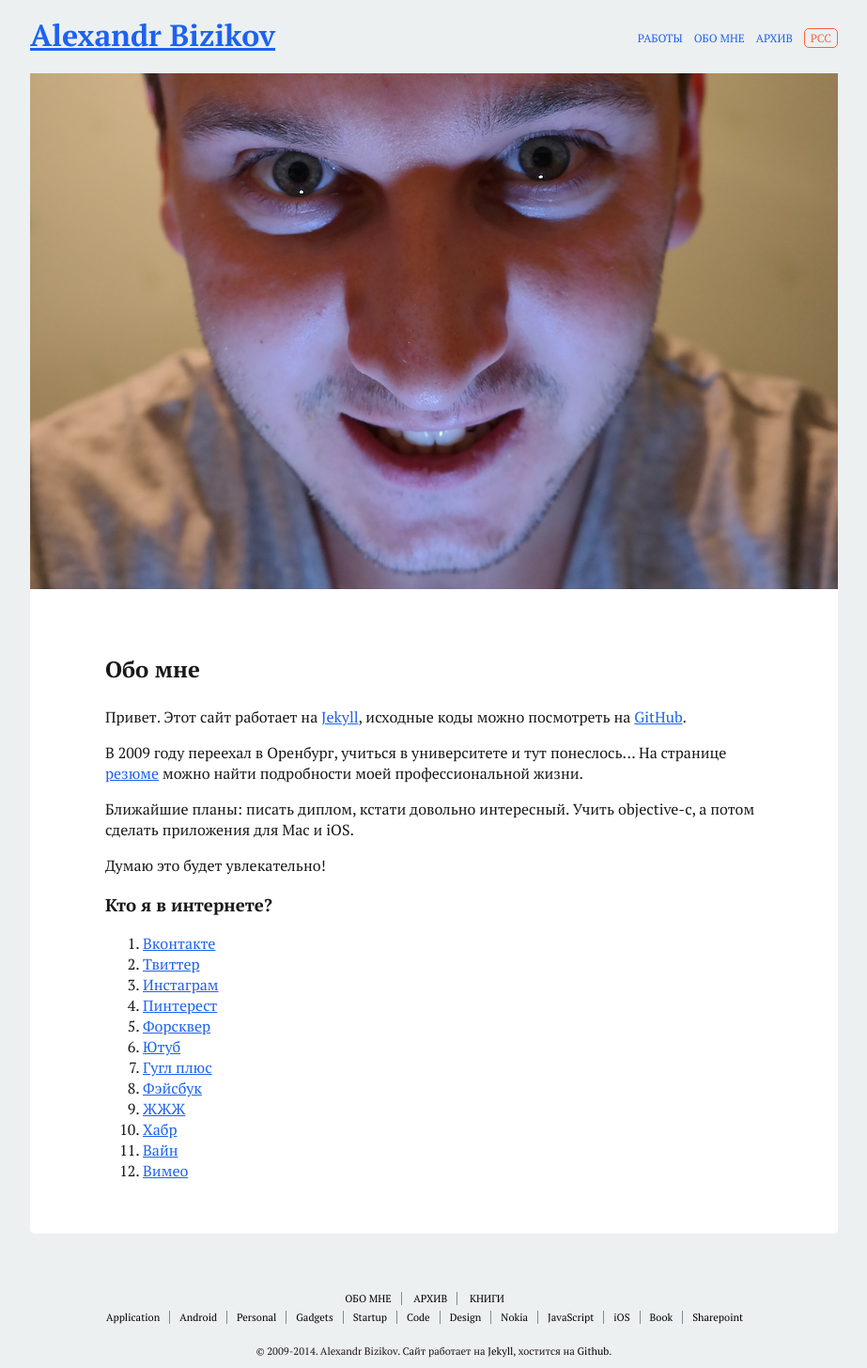
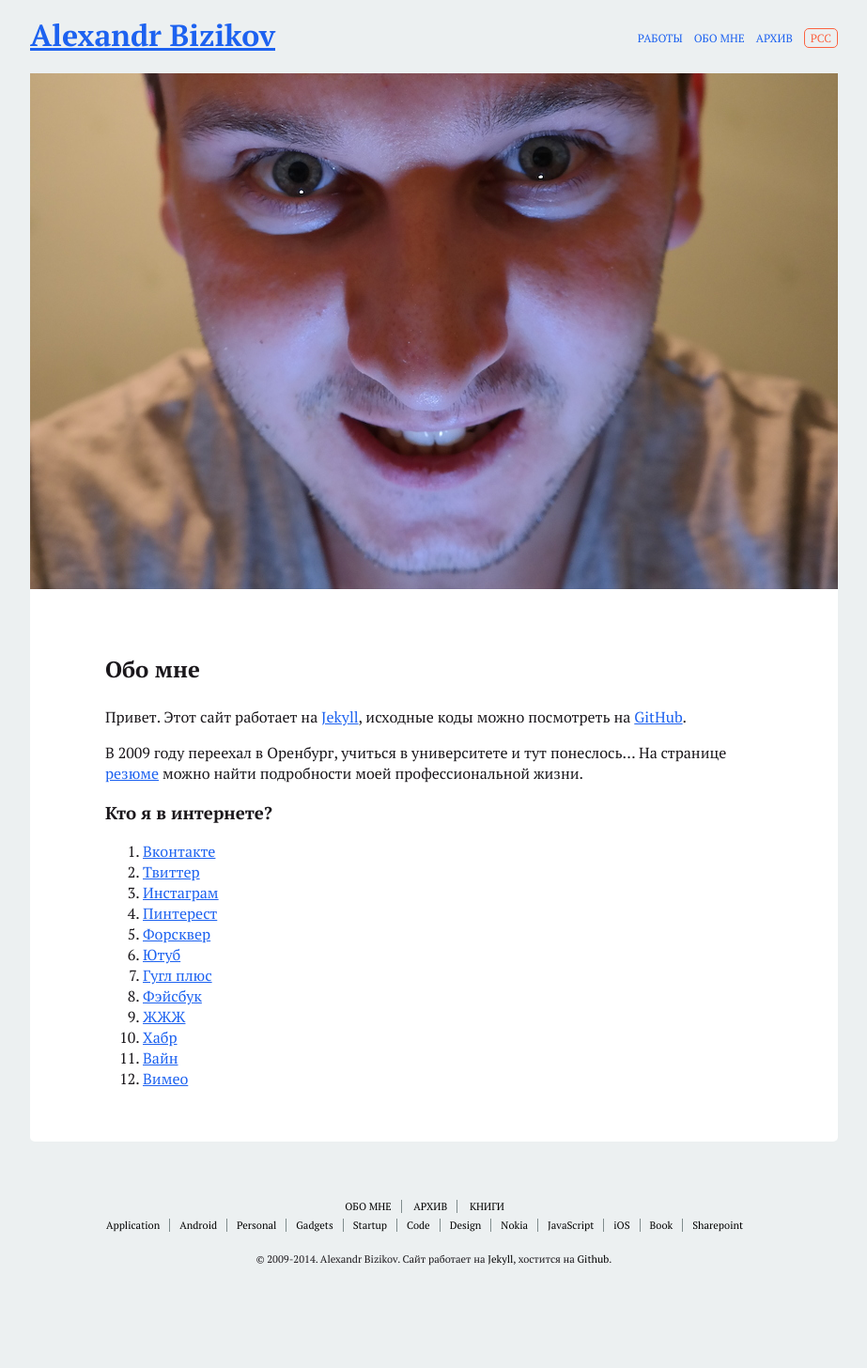
Before and after one commit to anna-vanlee/bizikov.ru, a Jekyll site: the page built from about/index.md, in a window 1280 px wide. Shown: the whole page at 94% size, without its empty margins (178-1101 px from the left). Built offline with Jekyll 4.4.1, drawn with Linux system fonts in a browser that asks for light colours; after the commit the page ends 1358 px from its top, so only the background shows below that.

Commit message:
upd about

```diff
--- a/about/index.md
+++ b/about/index.md
@@ -6,27 +6,21 @@
 description: Привет. Этот сайт работает на Jekyll, исходные коды можно посмотреть на GitHub.
 ---
 
-<p>Привет. Этот сайт работает на <a href="http://jekyllrb.com/">Jekyll</a>, исходные коды можно посмотреть
-    на <a href="https://github.com/bizikov/bizikov.ru">GitHub</a>.</p>
-<p>В 2009 году переехал в Оренбург, учиться в университете и тут понеслось... На странице <a
-        href="{{ site.url }}/about/resume">резюме</a> можно найти подробности
-    моей профессиональной жизни.</p>
-<p>Ближайшие планы: писать диплом, кстати довольно интересный. Учить objective-c, а потом сделать приложения для Mac и
-    iOS.</p>
-<p>Думаю это будет увлекательно!</p>
+Привет. Этот сайт работает на [Jekyll](http://jekyllrb.com/), исходные коды можно посмотреть на [GitHub](https://github.com/bizikov/bizikov.ru).
 
-<h3>Кто я в интернете?</h3>
-<ol>
-    <li><a href="http://vk.com/bizikov">Вконтакте</a></li>
-    <li><a href="http://twitter.com/bizi">Твиттер</a></li>
-    <li><a href="http://instagram.com/bizikov">Инстаграм</a></li>
-    <li><a href="http://pinterest.com/bizikov/">Пинтерест</a></li>
-    <li><a href="https://ru.foursquare.com/bizi">Форсквер</a></li>
-    <li><a href="https://www.youtube.com/user/Bizikov">Ютуб</a></li>
-    <li><a href="https://plus.google.com/109525416130157014075">Гугл плюс</a></li>
-    <li><a href="http://facebook.com/bizikov">Фэйсбук</a></li>
-    <li><a href="http://bizikov.livejournal.com/">ЖЖЖ</a></li>
-    <li><a href="http://habrahabr.ru/users/bizikov/">Хабр</a></li>
-    <li><a href="https://vine.co/u/906514742397517824">Вайн</a></li>
-    <li><a href="http://vimeo.com/bizikov">Вимео</a></li>
-</ol>
+В 2009 году переехал в Оренбург, учиться в университете и тут понеслось... На странице [резюме]({{ site.url }}/about/resume) можно найти подробности моей профессиональной жизни.
+
+### Кто я в интернете?
+
+1. [Вконтакте](http://vk.com/bizikov)
+2. [Твиттер](http://twitter.com/bizi)
+3. [Инстаграм](http://instagram.com/bizikov)
+4. [Пинтерест](http://pinterest.com/bizikov/)
+5. [Форсквер](https://ru.foursquare.com/bizi)
+6. [Ютуб](https://www.youtube.com/user/Bizikov)
+7. [Гугл плюс](https://plus.google.com/109525416130157014075)
+8. [Фэйсбук](http://facebook.com/bizikov)
+9. [ЖЖЖ](http://bizikov.livejournal.com/)
+10. [Хабр](http://habrahabr.ru/users/bizikov/)
+11. [Вайн](https://vine.co/u/906514742397517824)
+12. [Вимео](http://vimeo.com/bizikov)
```
